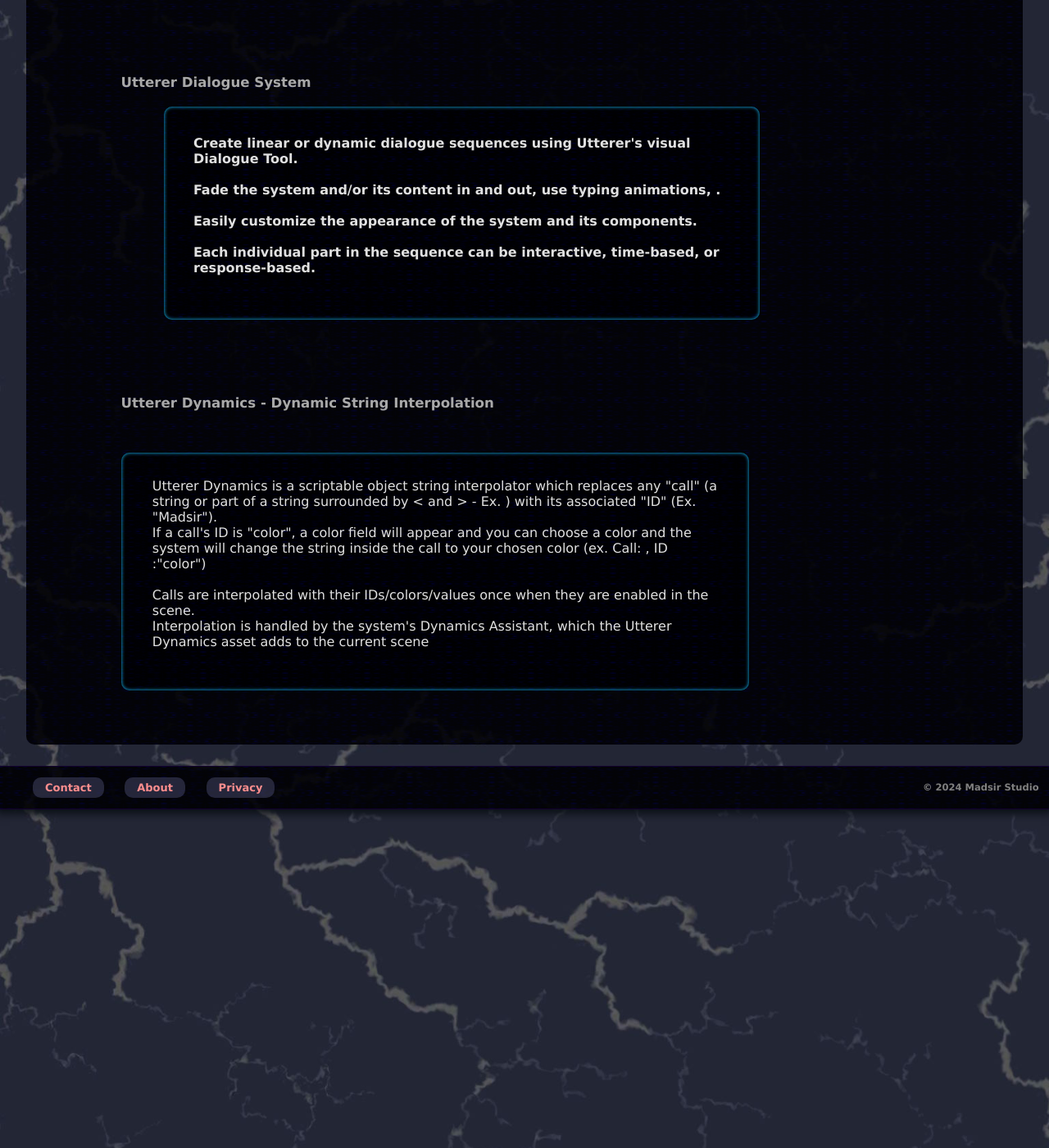
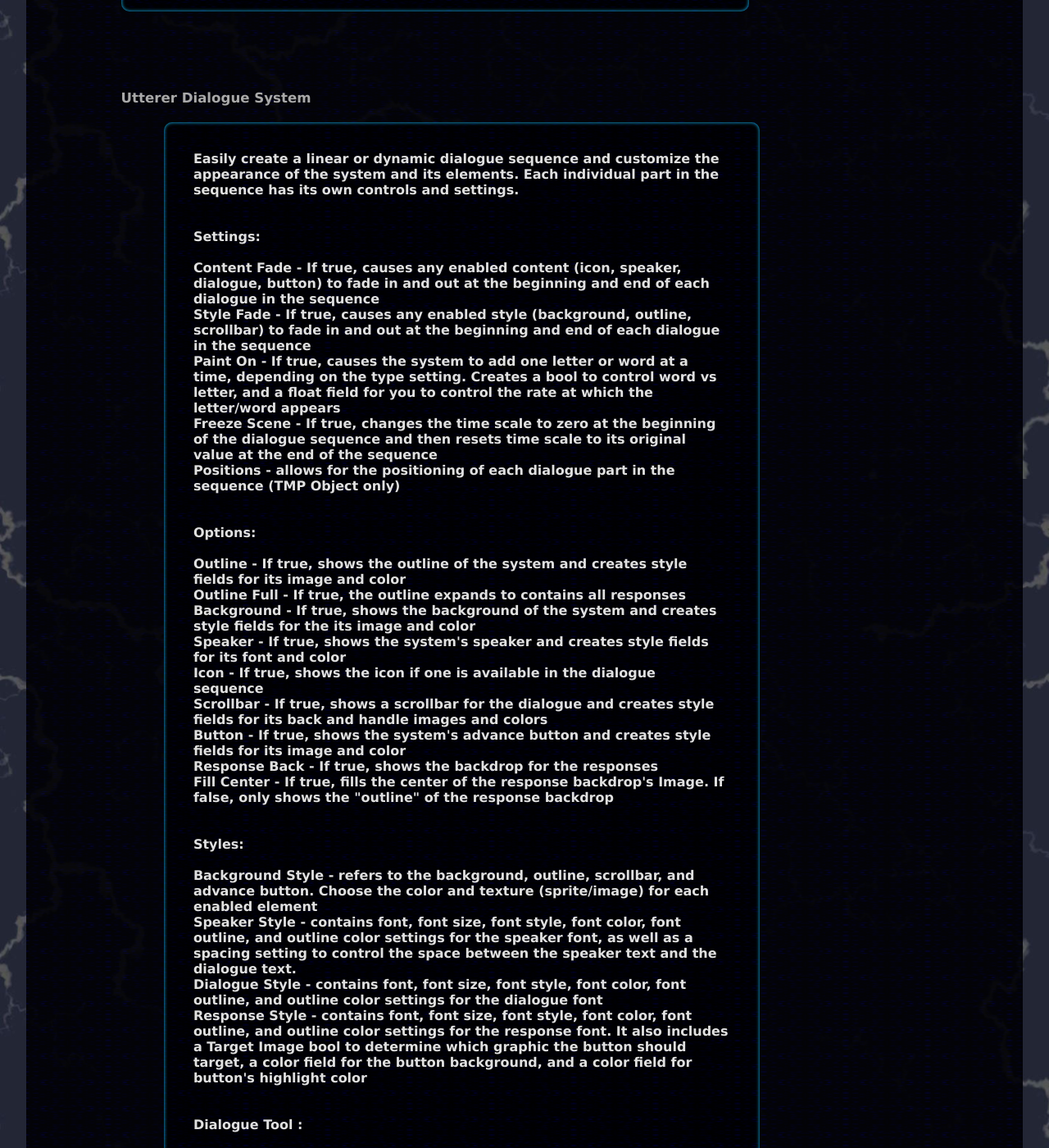
Before and after one commit to Madsir/madsirstudio.github.io, a Jekyll site: the page built from utterer/index.html, in a window 1280 px wide and 1400 px high, scrolled down 1216 px. Shown: the whole window at 82% size. Built offline with Jekyll 4.4.1, drawn with Linux system fonts in a browser that asks for light colours; some of the changed text lies outside the part shown.

Commit message:
Update index.html

```diff
--- a/utterer/index.html
+++ b/utterer/index.html
@@ -142,14 +142,20 @@
 	<h2>Utterer Languages - Localization Framework</h2><br>
 		<div class="baround"><br><p>
 
-Utterer Languages is a scriptable object which stores information and guides the components connected to it.<br>
-This asset creates a menu of available languages from which you can add languages to the asset's Languages In Use list. Utterer Languages stores the ISO, native name, and English name of each language in the Languages in Use list.<br>
+Utterer Languages is a scriptable object asset which stores language information and guides the components connected to it. Localize Text, Image, and Audio Source components as well as the Utterer Dialogue System and Utterer Captions System.
 <br><br>
-Utterer Languages comes with a Language Chooser script for syncing dropdown components with the Languages In Use list.
-<br>
-Language Chooser allows the user to choose a language at runtime. The Utterer Languages asset will save any changes made, guiding its related components to reflect those changes.
-Compatible with the following components:<br><br> Utterer Texts<br>Utterer Audio<br>Utterer Images<br>Utterer Dialogue System <br>Utterer Captions System <br> Utterer Dynamics
-<br><br>
+			Utterer Languages comes with a Language Chooser script for syncing dropdown components with the Languages In Use list.<br><br>
+
+Language Chooser allows the user to choose a language at runtime. The Utterer Languages asset will save any changes made, guiding its related components to reflect those changes.<br><br>
+Control which languages are used in your project<br>
+RTL support<br>
+Compatible with the following components:<br><br>
+
+Utterer Texts - Text Tool which can be added to Text/TextMeshPro components<br>
+Utterer Audio - Audio Tool which can be added to Audio Source components<br>
+Utterer Images - Image Tool which can be added to Image components<br>
+Utterer Dialogue System<br>
+Utterer Captions System<br><br>
 </div>
 	<br>
 
@@ -159,11 +165,69 @@
 	<br>
 		<div class="baround">
 	<br>
-	<p> Create linear or dynamic dialogue sequences using Utterer's visual Dialogue Tool.<br><br>
-		Fade the system and/or its content in and out, use typing animations, .<br><br>
-		Easily customize the appearance of the system and its components.<br><br>
-		Each individual part in the sequence can be interactive, time-based, or response-based. <br><br>
+	<p>  Easily create a linear or dynamic dialogue sequence and customize the appearance of the system and its elements. Each individual part in the sequence has its own controls and settings.
+<br><br><br>
+Settings:<br><br>
+Content Fade - If true, causes any enabled content (icon, speaker, dialogue, button) to fade in and out at the beginning and end of each dialogue in the sequence<br>
+Style Fade - If true, causes any enabled style (background, outline, scrollbar) to fade in and out at the beginning and end of each dialogue in the sequence<br>
+Paint On - If true, causes the system to add one letter or word at a time, depending on the type setting. Creates a bool to control word vs letter, and a float field for you to control the rate at which the letter/word appears<br>
+Freeze Scene - If true, changes the time scale to zero at the beginning of the dialogue sequence and then resets time scale to its original value at the end of the sequence<br>
+Positions - allows for the positioning of each dialogue part in the sequence (TMP Object only)<br><br><br>
 
+Options:<br><br>
+Outline - If true, shows the outline of the system and creates style fields for its image and color<br>
+Outline Full - If true, the outline expands to contains all responses<br>
+Background - If true, shows the background of the system and creates style fields for the its image and color<br>
+Speaker - If true, shows the system's speaker and creates style fields for its font and color<br>
+Icon - If true, shows the icon if one is available in the dialogue sequence<br>
+Scrollbar - If true, shows a scrollbar for the dialogue and creates style fields for its back and handle images and colors<br>
+Button - If true, shows the system's advance button and creates style fields for its image and color<br>
+Response Back - If true, shows the backdrop for the responses<br>
+Fill Center - If true, fills the center of the response backdrop's Image. If false, only shows the "outline" of the response backdrop<br><br><br>
+Styles:<br><br>
+Background Style - refers to the background, outline, scrollbar, and advance button. Choose the color and texture (sprite/image) for each enabled element<br>
+Speaker Style - contains font, font size, font style, font color, font outline, and outline color settings for the speaker font, as well as a spacing setting to control the space between the speaker text and the dialogue text.<br>
+Dialogue Style - contains font, font size, font style, font color, font outline, and outline color settings for the dialogue font<br>
+Response Style - contains font, font size, font style, font color, font outline, and outline color settings for the response font. It also includes a Target Image bool to determine which graphic the button should target, a color field for the button background, and a color field for button's highlight color
+<br><br><br>
+Dialogue Tool :<br><br>
+All Dialogue and Response windows will be displayed in this workspace<br>
+Dialogue and response windows are draggable<br>
+You can scroll the workspace with the mouse or keyboard arrows<br>
+You can drag the workspace area by clicking the center mouse button<br>
+You can choose the background color, and choose between light mode and dark mode<br>
+Add and remove dialogue<br>
+Quick-position the windows in rows, columns, or diagonally<br>
+Controls which inputs can interact with the system<br>
+Import/export strings from txt/csv files<br><br><br>
+
+Dialogue Tool - Dialogue Window<br><br>
+Each window contains the following controls:<br><br>
+
+Response Input - A Dialogue window's Response Input is used to receive input from responses within the sequence and determine which part of the dialogue to display next.<br>
+Speaker - The speaker text area is where you'll input the text for the name of the speaker.<br>
+This field is hidden if the Speaker option is not enabled.<br>
+Dialogue - The dialogue text area is where you'll input the text for this piece of dialogue in the sequence.<br>
+Icon - Adding a sprite to the icon field will display an icon on the left of the dialogue system for this piece of dialogue.<br>
+Sound - Adding an audio clip to this field will play that clip during this piece of the dialogue.<br>
+This audio clip will be played by the dialogue system's audio source.<br>
+Interact - When set to true, the dialogue system will proceed based on user input. You can control which inputs are used by opening the Inputs window.<br>
+Time - The amount of time you would like this part of the dialogue to display itself.<br>
+This field and the delay field are hidden if this Dialogue is set to have Responses<br>
+Delay - The amount of time you want to wait to display the next dialogue into the delay field.<br>
+Utterer will display nothing during this break<br>
+Responses - Turning this toggle on allows you to add up to four responses to this dialogue.<br>
+Positions - If the Positions setting is true, two Vector 3 fields will appear. One for position and one for rotation. (TMP 3D objects only)<br><br><br>
+
+
+
+Dialogue Tool - Response Windows<br><br>
+Each Response window has the following controls:<br><br>
+
+Response - The response text area is where you'll input the text for this response to the Dialogue.<br>
+Behaviour - Adding a game object to this field creates a list of available Monobehaviours to choose from.<br>
+Function Name - This string should be the name of a function in the chosen Monobehaviour. The string will be used in an Invoke method if this response is chosen.<br>
+Response Output - If this toggle is active and connected to another Dialogue's Response Input field, then that Dialogue will display next if this response is chosen.<br><br>
 		</p>
 		<br>
 		</div>
@@ -172,10 +236,13 @@
 <br>
 	<h2>Utterer Dynamics - Dynamic String Interpolation</h2><br>
 	<div class="baround"><br><p>
-		Utterer Dynamics is a scriptable object string interpolator which replaces any "call" (a string or part of a string surrounded by < and > - Ex. <Player Name>) with its associated "ID" (Ex. "Madsir").<br>If a call's ID is "color", a color field will appear and you can choose a color and the system will change the string inside the call to your chosen color (ex. Call: , ID :"color")
-<br><br>
-Calls are interpolated with their IDs/colors/values once when they are enabled in the scene.<br>
-Interpolation is handled by the system's Dynamics Assistant, which the Utterer Dynamics asset adds to the current scene<br><br>
+Utterer Dynamics uses a scriptable object asset to store your list of dynamic calls in order to interpolate or color-code certain strings.<br>Interpolation is handled by the system's Dynamics Assistant, which finds all calls in an open scene and switches them with their ID's at runtime.<br><br>
+	Utterer Dynamics replaces any "call" (a string or part of a string surrounded by < and > - Ex. ) with its associated "ID" (Ex. "Madsir"). <br><br>
+
+If a call's ID is "color", a color field will appear and you can choose a color and the system will change the string inside the call to your chosen color (ex. Call: , ID :"color")<br><br>
+
+
+Calls are interpolated with their IDs/colors/values once when they are enabled in the scene.<br><br>
 	</p><br></div>
 		<br>
 		<br>
```
